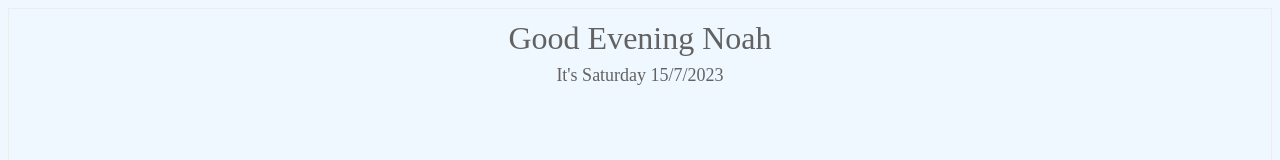
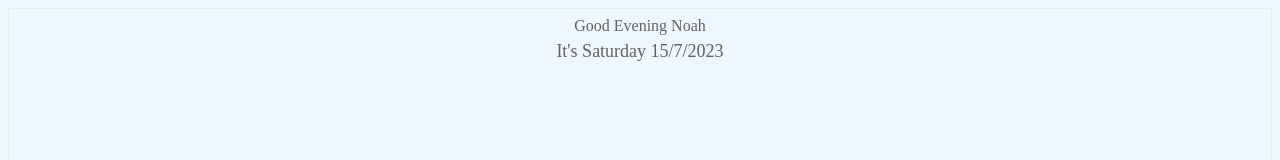
Before and after one commit to themfatale/notion, a plain HTML site: page greetings.html in a window 1280 px wide. Shown: the top 160 px of the page. Drawn offline with Linux system fonts and the light colour scheme.

Commit message:
Update greetings.html

```diff
--- a/greetings.html
+++ b/greetings.html
@@ -6,8 +6,6 @@
     <title>Greeting Message</title>
     <style>
 #lbl {
-    font-family: 'Crimson-Pro', serif;
-    font-size: xx-large;
     color: #626262;
     padding: 5px;
     border: 1px solid #ececec;
```
